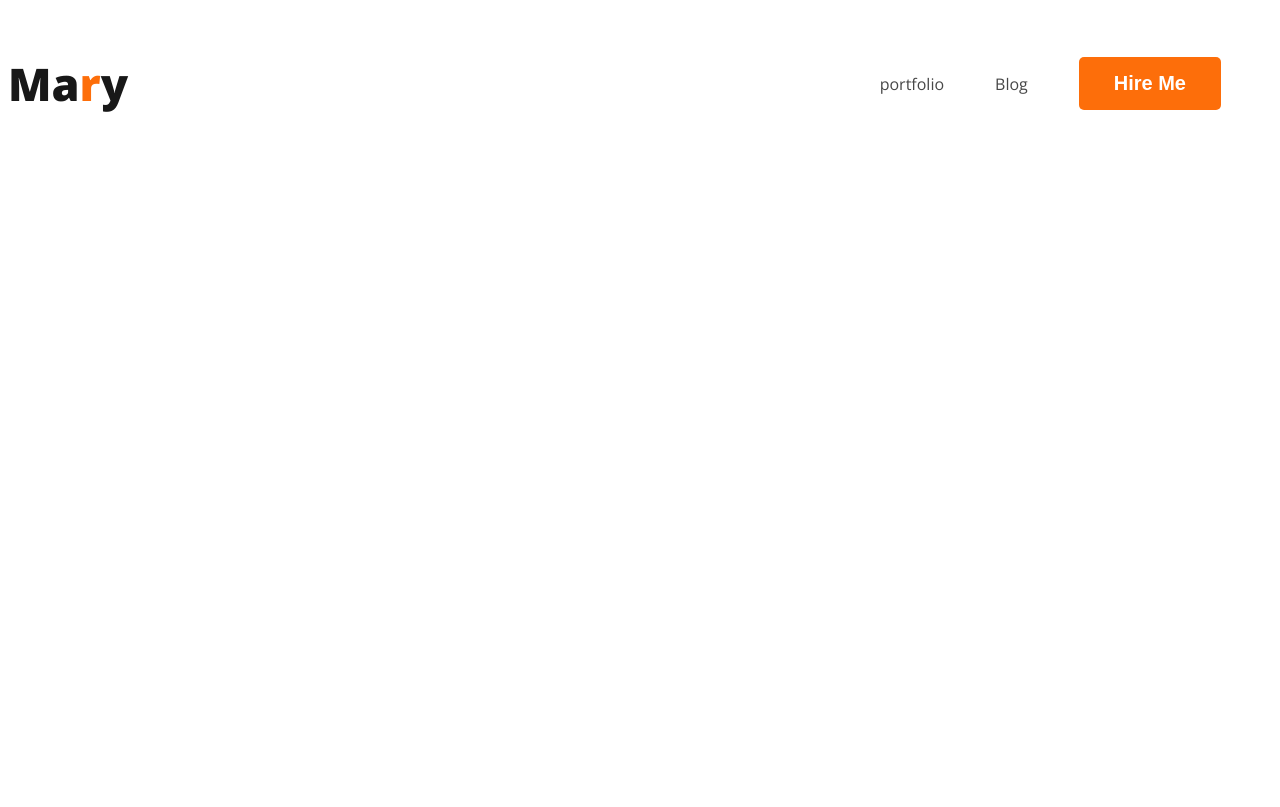
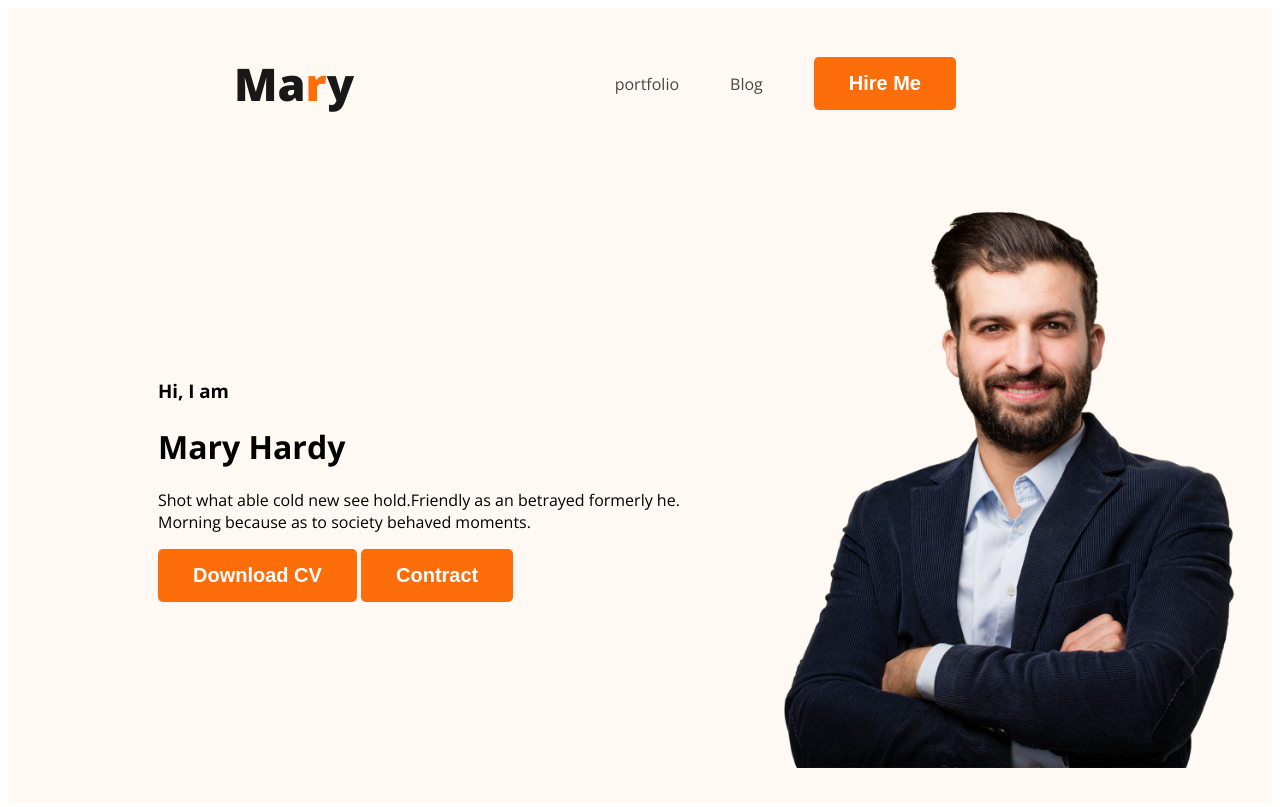
Before and after one commit to tamimkhan887/Mery_harddy_portfolio, a plain HTML site: page index.html in a window 1280 px wide. Drawn offline with nearby package versions, Linux system fonts and the light colour scheme.

Commit message:
5.3 Done

```diff
--- a/CSS/style.css
+++ b/CSS/style.css
@@ -6,6 +6,8 @@ nav {
     display: flex;
     align-items: center;
     justify-content: space-between;
+    margin-left: 226px;
+    margin-right: 265px;
 }
 
 .primary_color {
@@ -44,3 +46,18 @@ nav a {
     text-decoration: none;
     color: #474747;
 }
+
+/* header related style */
+header {
+    background-color: #FFF8F3;
+}
+
+.banner {
+    padding: 30px 30px 30px 150px;
+    display: flex;
+    align-items: center;
+}
+
+.profile {
+    width: 500px;
+}
--- a/index.html
+++ b/index.html
@@ -25,6 +25,18 @@
                 <li><a href=""><button class="primary_color">Hire Me</button></a></li>
             </ul>
         </nav>
+        <div class="banner">
+            <div>
+                <h3>Hi, I  am</h3>
+                <h1>Mary Hardy</h1>
+                <p>Shot what able cold new see hold.Friendly as an betrayed formerly he. Morning because as to society behaved moments.</p>
+                <button class="primary_color">Download CV</button>
+                <button class="primary_color">Contract</button>
+            </div>
+            <div >
+                <img class="profile" src="/images/hardy.png" alt="">
+            </div>
+        </div>
     </header>
     <main>
 
```
